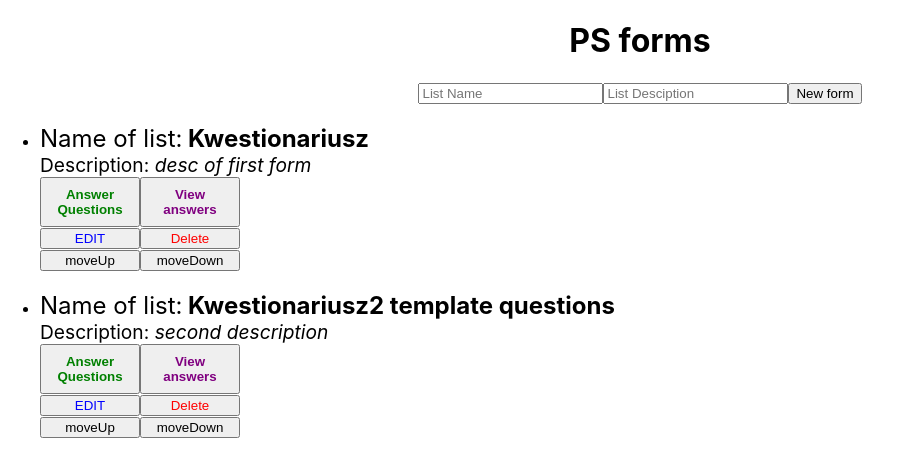
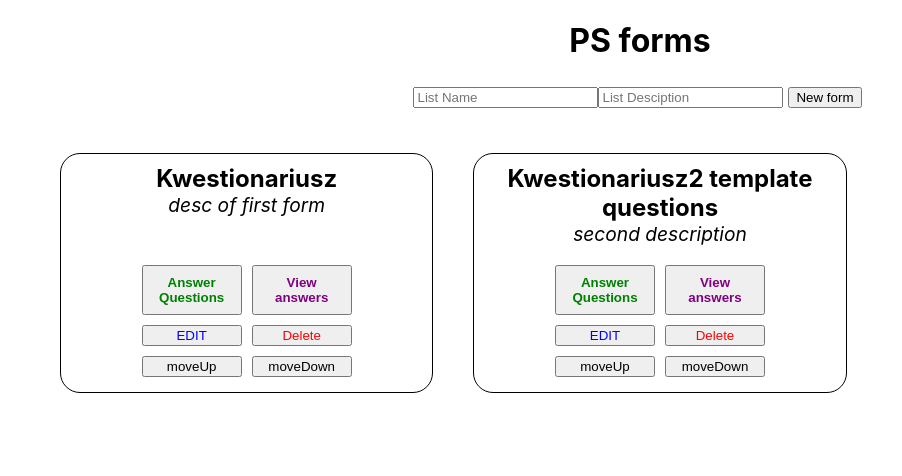
Before and after one commit to patryk-siewiera/iterators, a React (Create React App) app: page / in a window 1280 px wide. Shown: the top 476 px of the page, without its empty margins (0-902 px from the left). Built offline with nearby package versions, Linux system fonts and the light colour scheme; no server answers.

Commit message:
feat: style landing page, css grid

```diff
--- a/src/App.css
+++ b/src/App.css
@@ -5,12 +5,6 @@
 .App-logo {
 	height: 40vmin;
 	pointer-events: none;
-}
-
-@media (prefers-reduced-motion: no-preference) {
-	.App-logo {
-		animation: App-logo-spin infinite 20s linear;
-	}
 }
 
 .App-header {
@@ -23,18 +17,8 @@
 	font-size: calc(10px + 2vmin);
 	color: white;
 }
-
-.App-link {
-	color: #61dafb;
-}
-
-@keyframes App-logo-spin {
-	from {
-		transform: rotate(0deg);
-	}
-	to {
-		transform: rotate(360deg);
-	}
+button {
+	margin: 5px;
 }
 
 .list {
@@ -51,6 +35,7 @@ li {
 
 .desc {
 	font-size: 1.2rem;
+	margin-bottom: 30px;
 }
 
 .delete {
@@ -86,5 +71,31 @@ li {
 }
 
 .viewAnswers:hover .answerQuestion:hover .edit:hover {
-	background-color: rgb(218, 218, 216);
+	background-color: rgb(230, 230, 106);
 }
+
+ul {
+	padding-top: 20px;
+	display: grid;
+	grid-template-columns: 1fr 1fr 1fr;
+	list-style-type: none;
+	max-width: 80rem;
+	margin: auto;
+}
+
+li {
+	border: solid;
+	border-width: 1px;
+	border-radius: 20px;
+	margin: 20px;
+	padding: 10px;
+	text-align: center;
+}
+/*
+li:hover {
+	background-color: rgba(46, 46, 46, 0.055);
+} */
+
+.nameAndDesc {
+	height: 6rem;
+}
--- a/src/App.js
+++ b/src/App.js
@@ -63,11 +63,13 @@ function App({ onEdit, onView }) {
 					{formList.map((e) => {
 						return (
 							<li>
-								<div className="name">
-									Name of list:<b> {e.name}</b>
-								</div>
-								<div className="desc">
-									Description: <i>{e.description}</i>
+								<div className="nameAndDesc">
+									<div className="name">
+										<b> {e.name}</b>
+									</div>
+									<div className="desc">
+										<i>{e.description}</i>
+									</div>
 								</div>
 								<button
 									className="answerQuestion"
```
